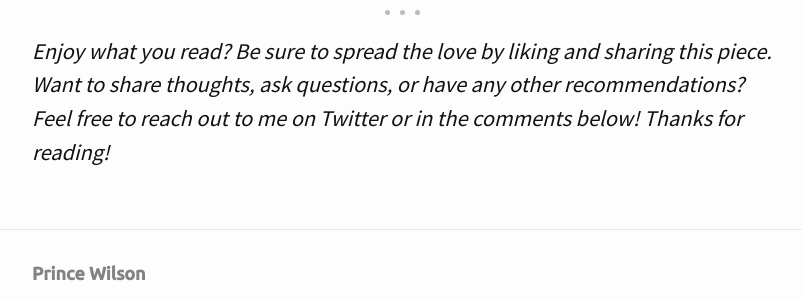
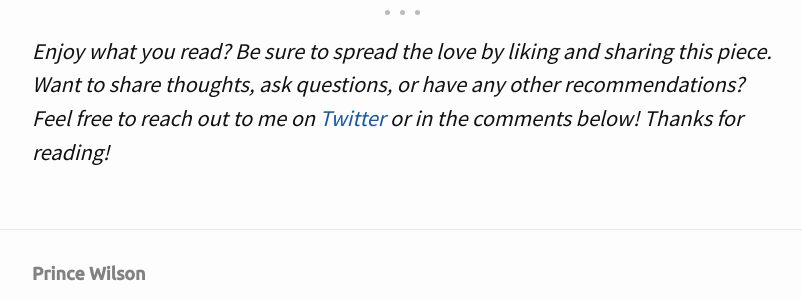
Before and after one commit to maxcell/blog, a Jekyll site: the page built from _posts/2017-08-09-small-things-big-impact.md, in a window 1280 px wide and 900 px high, scrolled down 3826 px. Shown: the part 568-868 px from the top of the window, without its empty margins (238-1040 px from the left). Built offline with Jekyll 4.4.1, drawn with Linux system fonts in a browser that asks for light colours; comment, search, counter and statistics services are not loaded; part of the change alters nothing that is shown.

```diff
--- a/_posts/2017-08-09-small-things-big-impact.md
+++ b/_posts/2017-08-09-small-things-big-impact.md
@@ -52,4 +52,4 @@ When these three small acts are put into place, you will achieve big wins into m
 
 ---
 
-*Enjoy what you read? Be sure to spread the love by liking and sharing this piece. Want to share thoughts, ask questions, or have any other recommendations? Feel free to reach out to me on Twitter or in the comments below! Thanks for reading!*
+*Enjoy what you read? Be sure to spread the love by liking and sharing this piece. Want to share thoughts, ask questions, or have any other recommendations? Feel free to reach out to me on [Twitter](https://twitter.com/maxcell) or in the comments below! Thanks for reading!*
```
